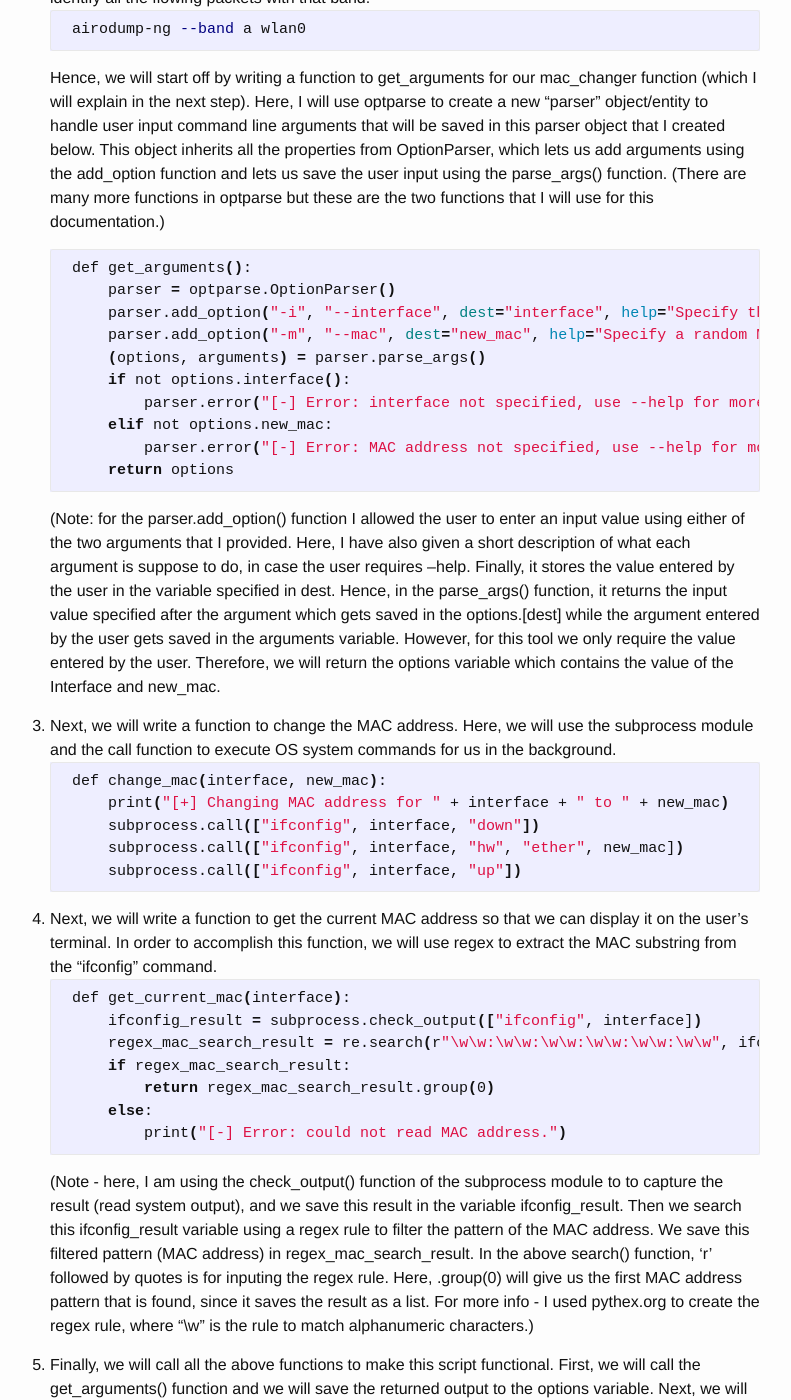
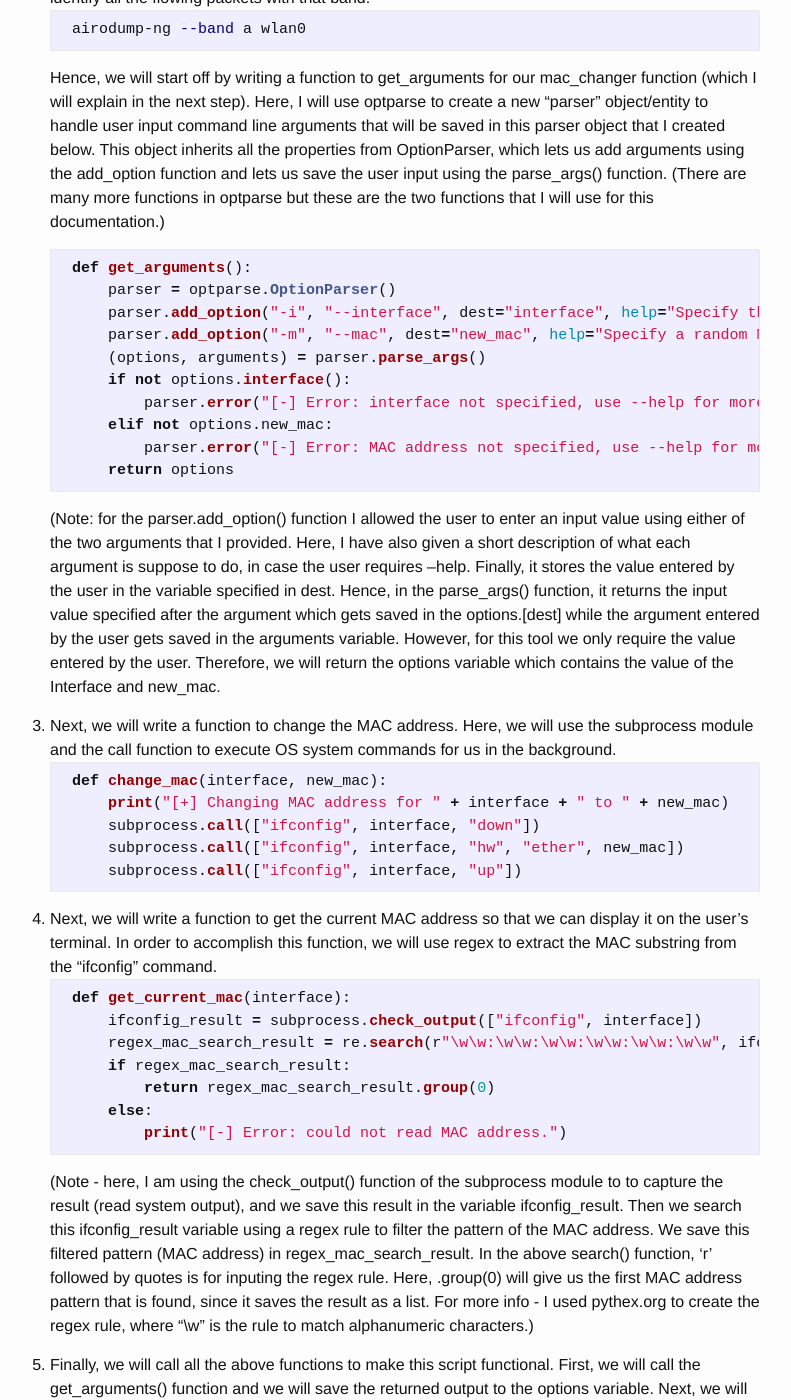
Before and after one commit to alexalwks2/aaronjohn2.github.io, a Jekyll site: the page built from _posts/2019-02-23-mac-changer.md, in a window 1280 px wide and 1400 px high, scrolled down 955 px. Shown: the whole window, without its empty margins (250-1041 px from the left). Built offline with Jekyll 4.4.1, drawn with Linux system fonts in a browser that asks for light colours; comment, search, counter and statistics services are not loaded; some of the changed text lies outside the part shown.

Commit message:
Update 2019-02-23-mac-changer.md

````diff
--- a/_posts/2019-02-23-mac-changer.md
+++ b/_posts/2019-02-23-mac-changer.md
@@ -18,7 +18,7 @@ ifconfig wlan0 up
 However, I personally like to be efficient and save time while completing my day to day tasks. Hence, in this documentation, I will go through the process on how to write a simple Python script that will change the MAC address for us in an instant. Therefore, instead of executing three lines of system commands, we will be down to executing just one line of system command.
 
 1. First we will start off by importing the the necessary modules to complete the task. Here, I added a shebang at the beginning of the script, so that the script recognizes the interpreter type when you execute the script from shell. Here, by using the subprocess module, we can execute system commands from the script. The optparse module will help us handle user input command line arguments. Finally, the re module will help us extract a substring using regex.
-    ```shell
+    ```python
     #!usr/bin/env python
 
     import subprocess
@@ -31,7 +31,7 @@ However, I personally like to be efficient and save time while completing my day
     airodump-ng --band a wlan0
     ```
     Hence, we will start off by writing a function to get_arguments for our mac_changer function (which I will explain in the next step). Here, I will use optparse to create a new "parser" object/entity to handle user input command line arguments that will be saved in this parser object that I created below. This object inherits all the properties from OptionParser, which lets us add arguments using the add_option function and lets us save the user input using the parse_args() function. (There are many more functions in optparse but these are the two functions that I will use for this documentation.)
-    ```shell
+    ```python
     def get_arguments():
         parser = optparse.OptionParser()
         parser.add_option("-i", "--interface", dest="interface", help="Specify the interface of which you want to change the MAC address.")
@@ -46,7 +46,7 @@ However, I personally like to be efficient and save time while completing my day
     (Note: for the parser.add_option() function I allowed the user to enter an input value using either of the two arguments that I provided. Here, I have also given a short description of what each argument is suppose to do, in case the user requires --help. Finally, it stores the value entered by the user in the variable specified in dest. Hence, in the parse_args() function, it returns the input value specified after the argument which gets saved in the options.[dest] while the argument entered by the user gets saved in the arguments variable. However, for this tool we only require the value entered by the user. Therefore, we will return the options variable which contains the value of the Interface and new_mac.
 
 3. Next, we will write a function to change the MAC address. Here, we will use the subprocess module and the call function to execute OS system commands for us in the background.
-    ```shell
+    ```python
     def change_mac(interface, new_mac):
         print("[+] Changing MAC address for " + interface + " to " + new_mac)
         subprocess.call(["ifconfig", interface, "down"])
@@ -55,7 +55,7 @@ However, I personally like to be efficient and save time while completing my day
     ```
 
 4. Next, we will write a function to get the current MAC address so that we can display it on the user's terminal. In order to accomplish this function, we will use regex to extract the MAC substring from the "ifconfig" command.
-    ```shell
+    ```python
     def get_current_mac(interface):
         ifconfig_result = subprocess.check_output(["ifconfig", interface])
         regex_mac_search_result = re.search(r"\w\w:\w\w:\w\w:\w\w:\w\w:\w\w", ifconfig_result)
@@ -67,7 +67,7 @@ However, I personally like to be efficient and save time while completing my day
     (Note - here, I am using the check_output() function of the subprocess module to to capture the result (read system output), and we save this result in the variable ifconfig_result. Then we search this ifconfig_result variable using a regex rule to filter the pattern of the MAC address. We save this filtered pattern (MAC address) in regex_mac_search_result. In the above search() function, 'r' followed by quotes is for inputing the regex rule. Here, .group(0) will give us the first MAC address pattern that is found, since it saves the result as a list. For more info - I used pythex.org to create the regex rule, where "\w" is the rule to match alphanumeric characters.)
 
 5. Finally, we will call all the above functions to make this script functional. First, we will call the get_arguments() function and we will save the returned output to the options variable. Next, we will call the get_current_mac() function to get the current MAC address of the user's interface before it is changed, and we will display that MAC on the screen. Here, for some reason, if the MAC address is not found, (i.e. if the user enters a wrong interface, or simply if the interface does not have a MAC) then we should note that since the function has nothing to return, its returning an object called None, which basically means, its returning nothing. Since Python does not know how to handle none types we tell it to handle this None type by wrapping it in str (a.k.a. Casting). Next we call the change_mac() function to change the MAC address of the specified interface. Lastly, we will display the altered MAC address on the user's terminal stating if the MAC successfully changed or not. Here, I compare the old MAC address (options.new_mac) with the new MAC address (current_mac) to accomplish this.
-    ```shell
+    ```python
     options = get_arguments()
 
     current_mac = get_current_mac(options.interface)
````
